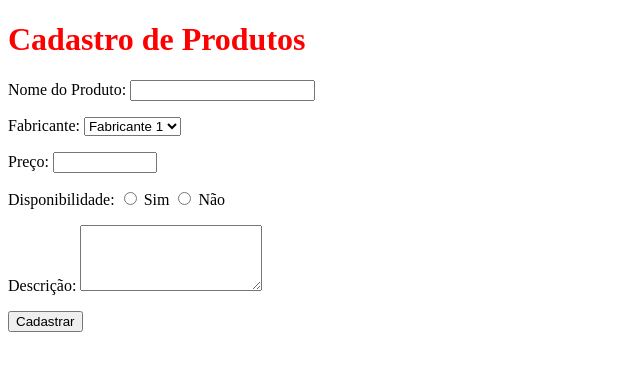
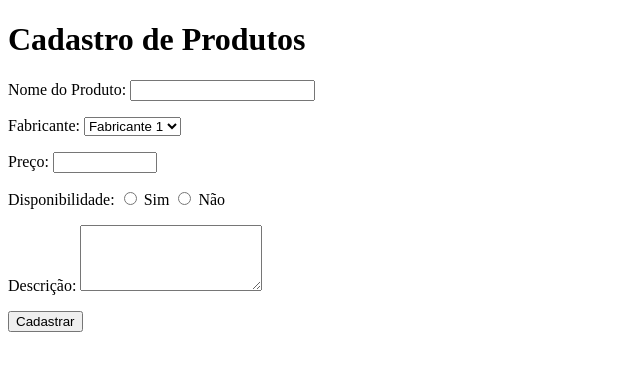
Before and after one commit to VitorGGama/aulas-php, a PHP site: page /exercicio-07.php in a window 1280 px wide. Shown: the top 371 px of the page, without its empty margins (0-640 px from the left). Run offline with PHP 8.4, Linux system fonts and the light colour scheme.

Commit message:
tirei o h1 red

```diff
--- a/exercicio-07.php
+++ b/exercicio-07.php
@@ -5,9 +5,7 @@
     <meta name="viewport" content="width=device-width, initial-scale=1.0">
     <title>Cadastro de Produtos</title>
 
-    <style>
-        h1 {color: red}
-    </style>
+
 </head>
 <body>
     <h1>Cadastro de Produtos</h1>
```
